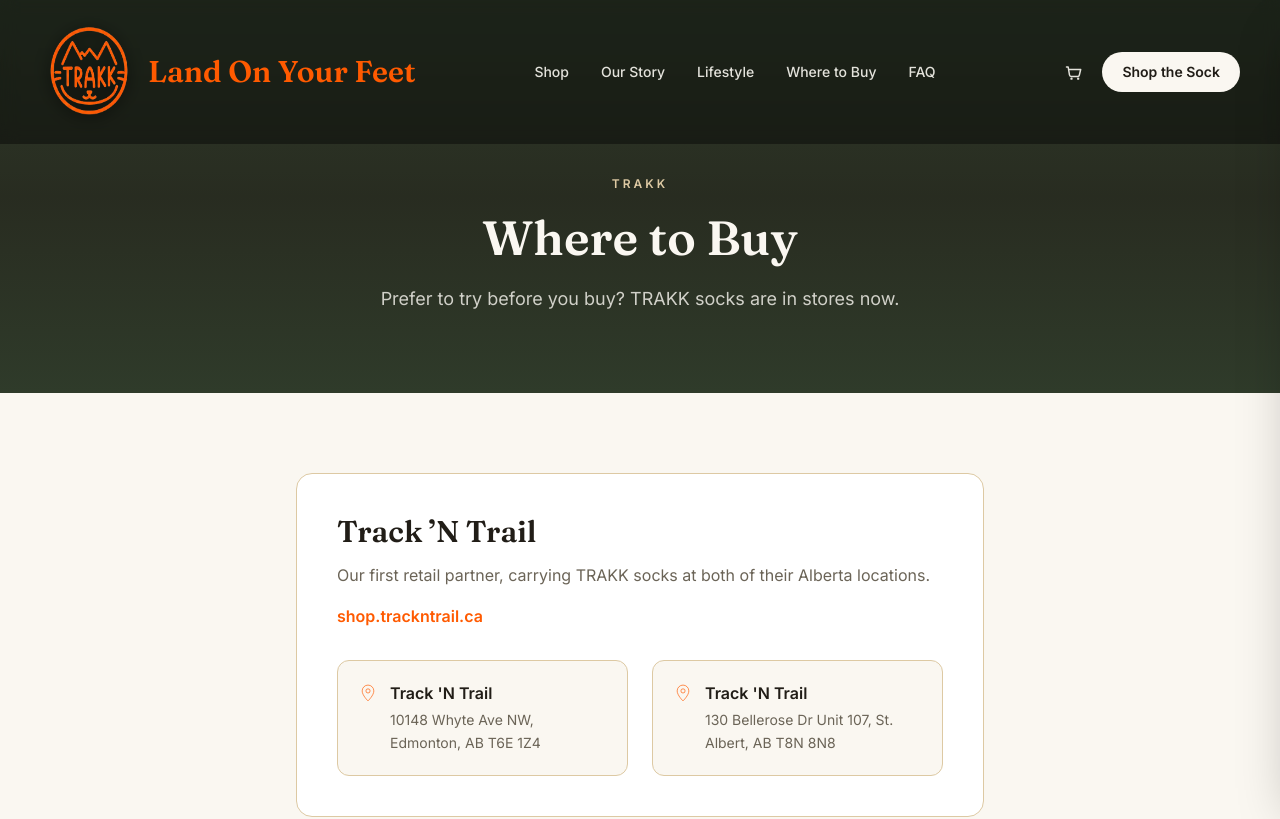
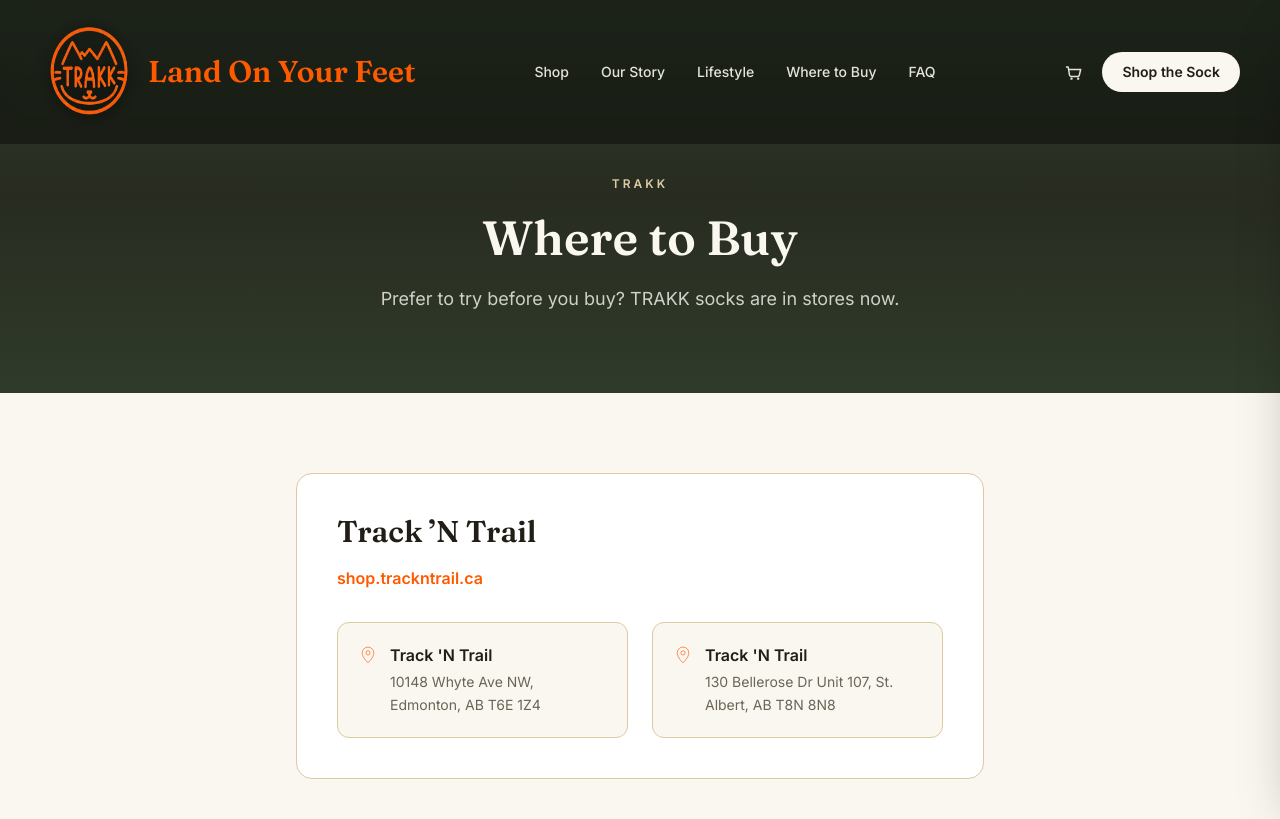
Before and after one commit to brandt47/trakksite, a Next.js app: page /where-to-buy in a window 1280 px wide. Shown: the top 819 px of the page. Built offline with nearby package versions, Linux system fonts and the light colour scheme.

Commit message:
Update page.tsx

```diff
--- a/src/app/where-to-buy/page.tsx
+++ b/src/app/where-to-buy/page.tsx
@@ -39,10 +39,7 @@ export default function WhereToBuyPage() {
               <h2 className="font-display text-2xl font-semibold text-charcoal sm:text-3xl">
                 Track &rsquo;N Trail
               </h2>
-              <p className="mt-3 leading-relaxed text-stone">
-                Our first retail partner, carrying TRAKK socks at both of
-                their Alberta locations.
-              </p>
+
               <a
                 href="https://shop.trackntrail.ca/"
                 target="_blank"
```
